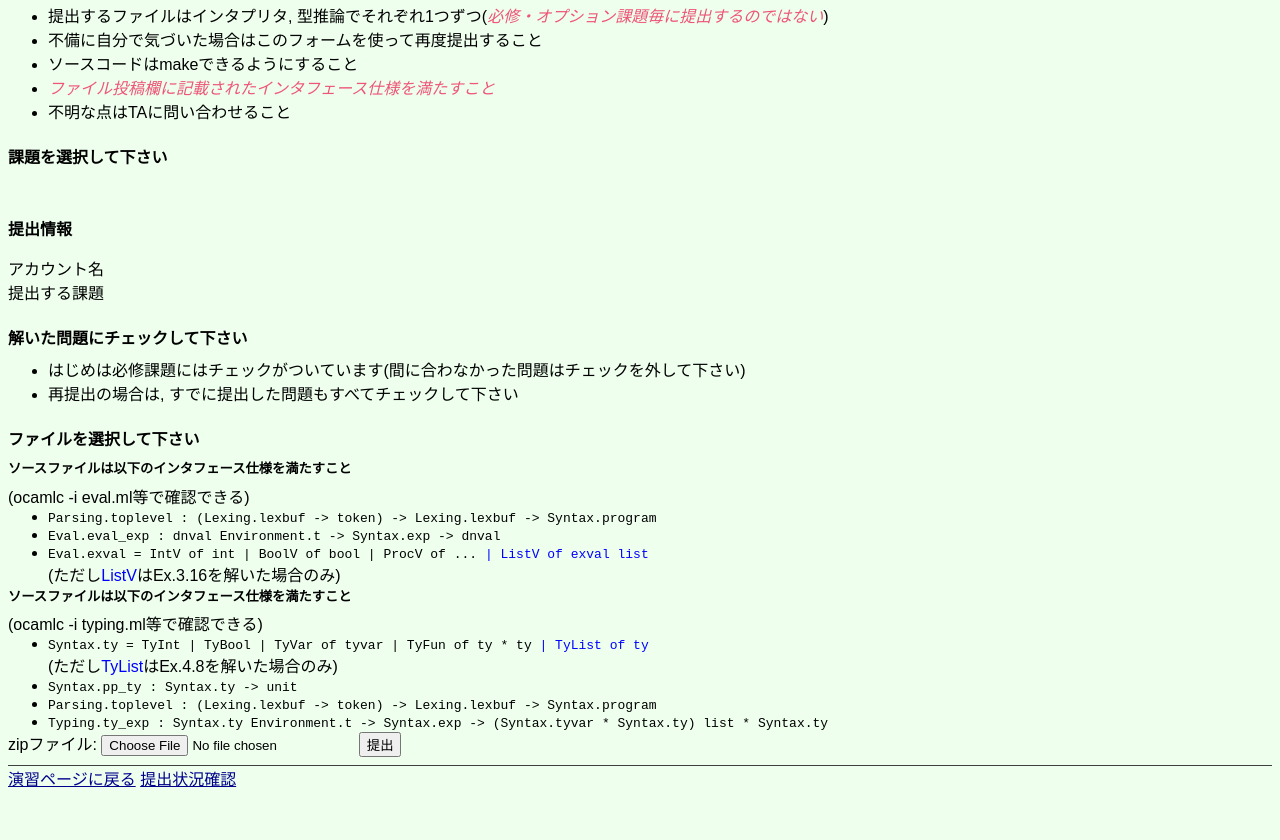
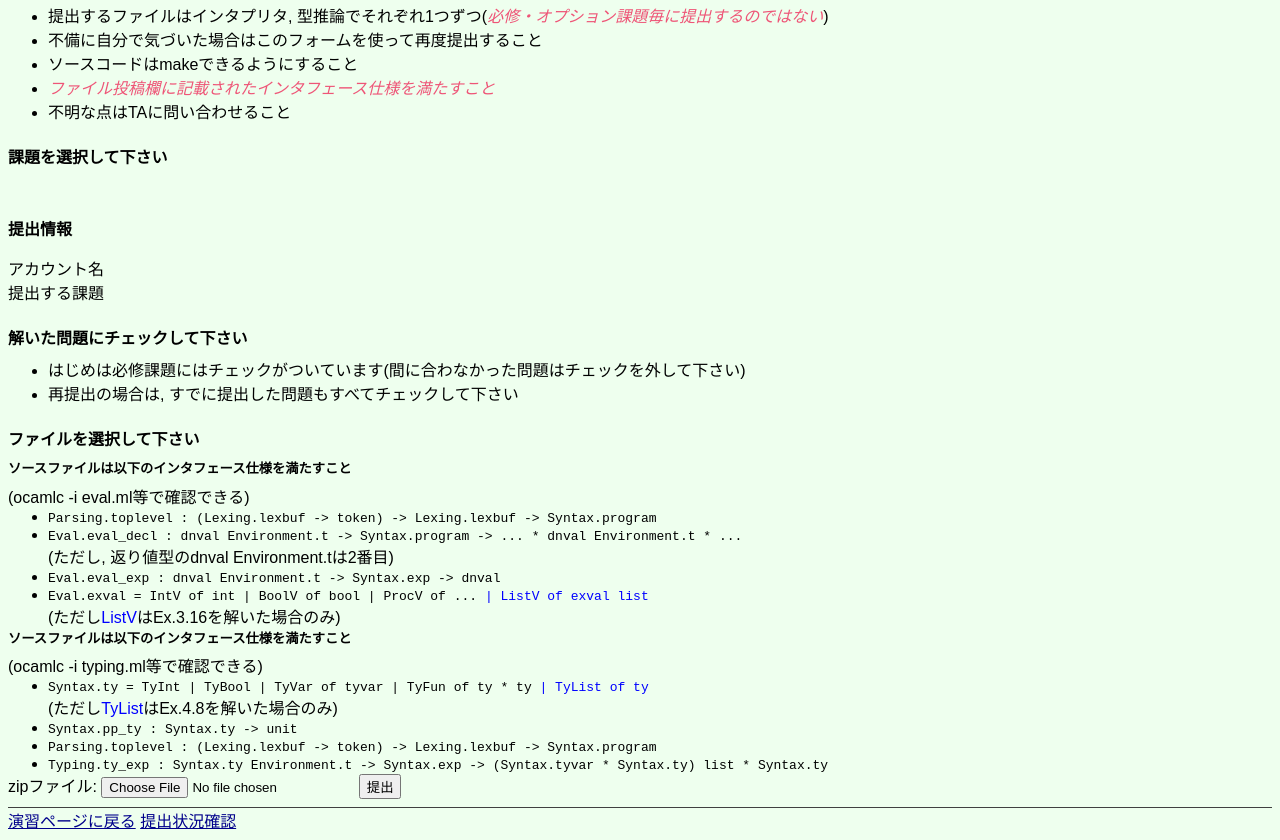
Before and after one commit to SoftwareFoundationGroupAtKyotoU/automata, a plain HTML site: page index.html in a window 1280 px wide. Shown: the part 394-1234 px from the top of the page. Before the commit the page ends 1192 px from the top, so only its background shows below. Drawn offline with Linux system fonts and the light colour scheme.

Commit message:
Add restriction of Eval.eval_decl.

```diff
--- a/index.html
+++ b/index.html
@@ -69,6 +69,10 @@
           (ocamlc -i eval.ml等で確認できる)
           <ul>
             <li><code>Parsing.toplevel : (Lexing.lexbuf -> token) -> Lexing.lexbuf -> Syntax.program</code></li>
+            <li><code>Eval.eval_decl : dnval Environment.t -> Syntax.program -> ... * dnval Environment.t * ...</code>
+            <br />
+            (ただし, 返り値型のdnval Environment.tは2番目)
+            </li>
             <li><code>Eval.eval_exp : dnval Environment.t -> Syntax.exp -> dnval</code></li>
             <li><code>Eval.exval = IntV of int | BoolV of bool | ProcV of ... <span class="option">| ListV of exval list</span></code>
             <br />
```
